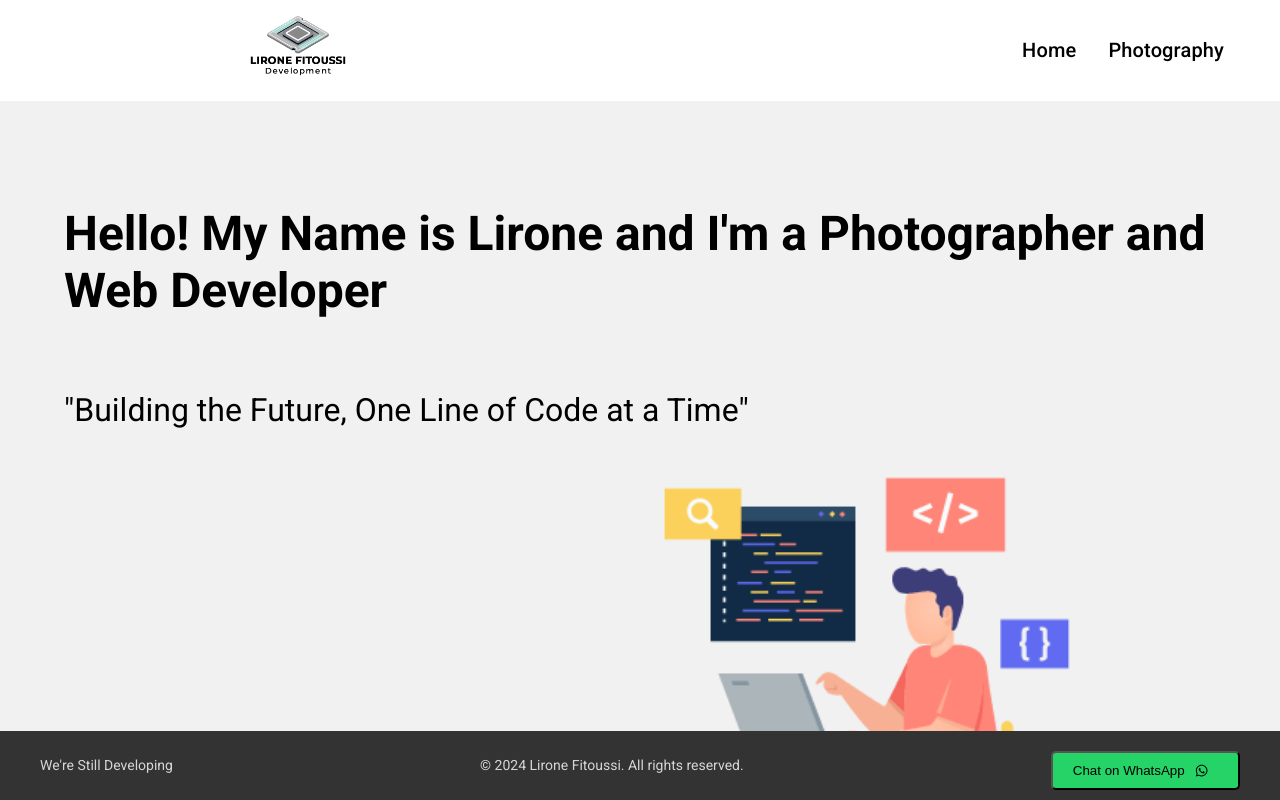
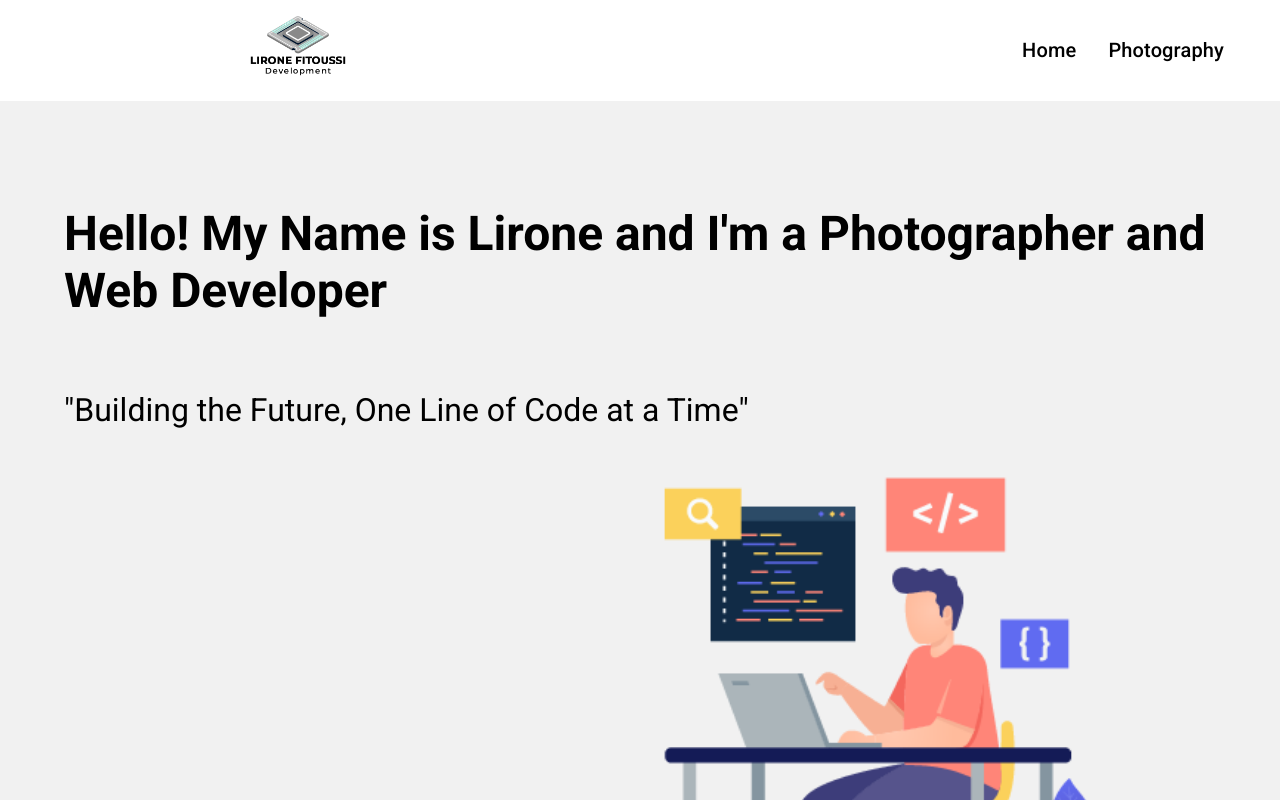
Before and after one commit to LironeFitoussi/Fistuk-Photography, a React (Vite) app in the folder Client/: page / in a window 1280 px wide. Shown: the top 800 px of the page. Built offline with nearby package versions, Linux system fonts and the light colour scheme; a web font is replaced by a local one.

Commit message:
fixed footer

```diff
--- a/Client/src/components/Footer/Footer.module.css
+++ b/Client/src/components/Footer/Footer.module.css
@@ -4,8 +4,6 @@
   text-align: center;
   padding: 10px 10px;
   margin-top: 5vh;
-  position: sticky;
-  bottom: 0;
 }
 
 .container {
```
